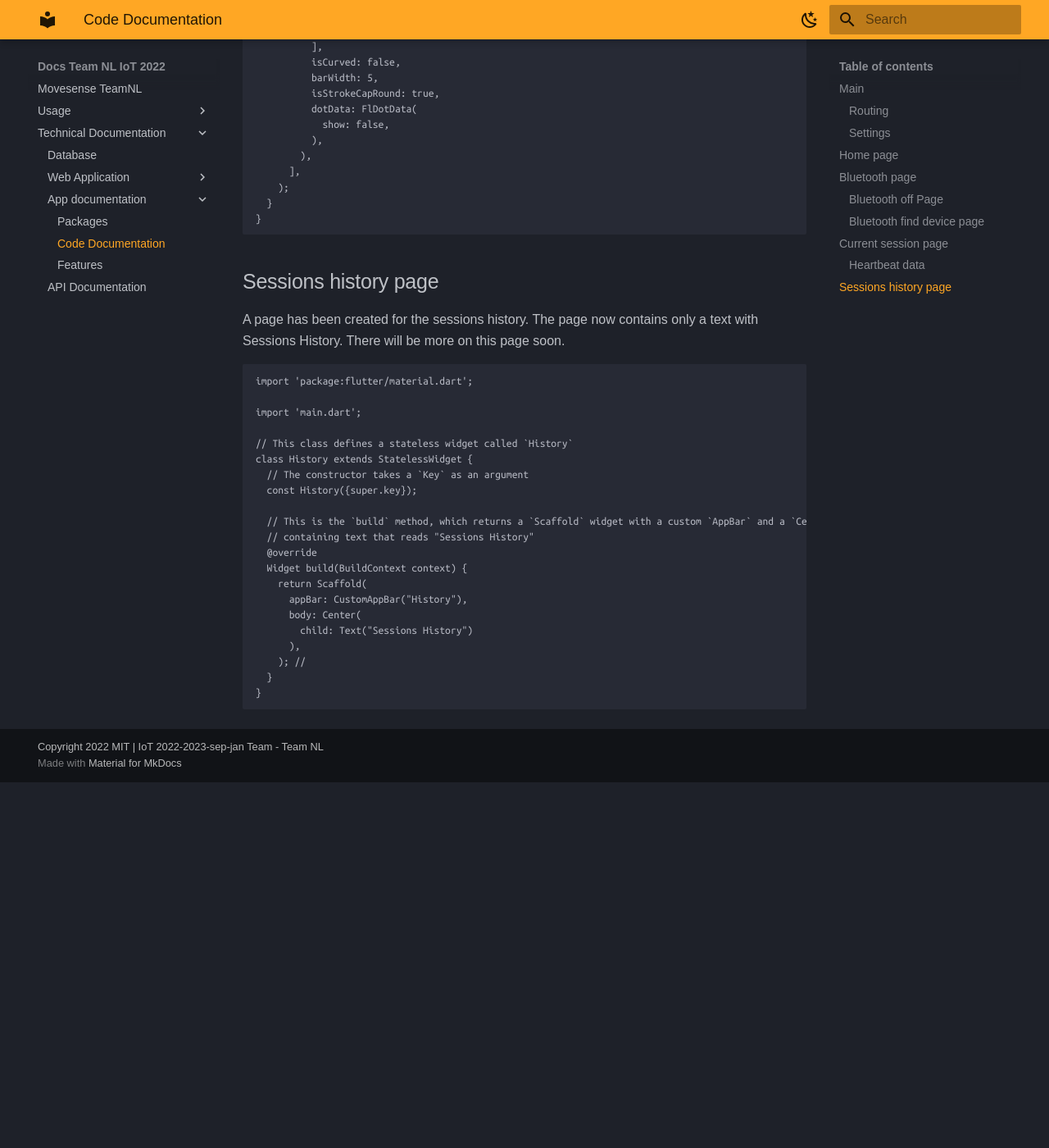
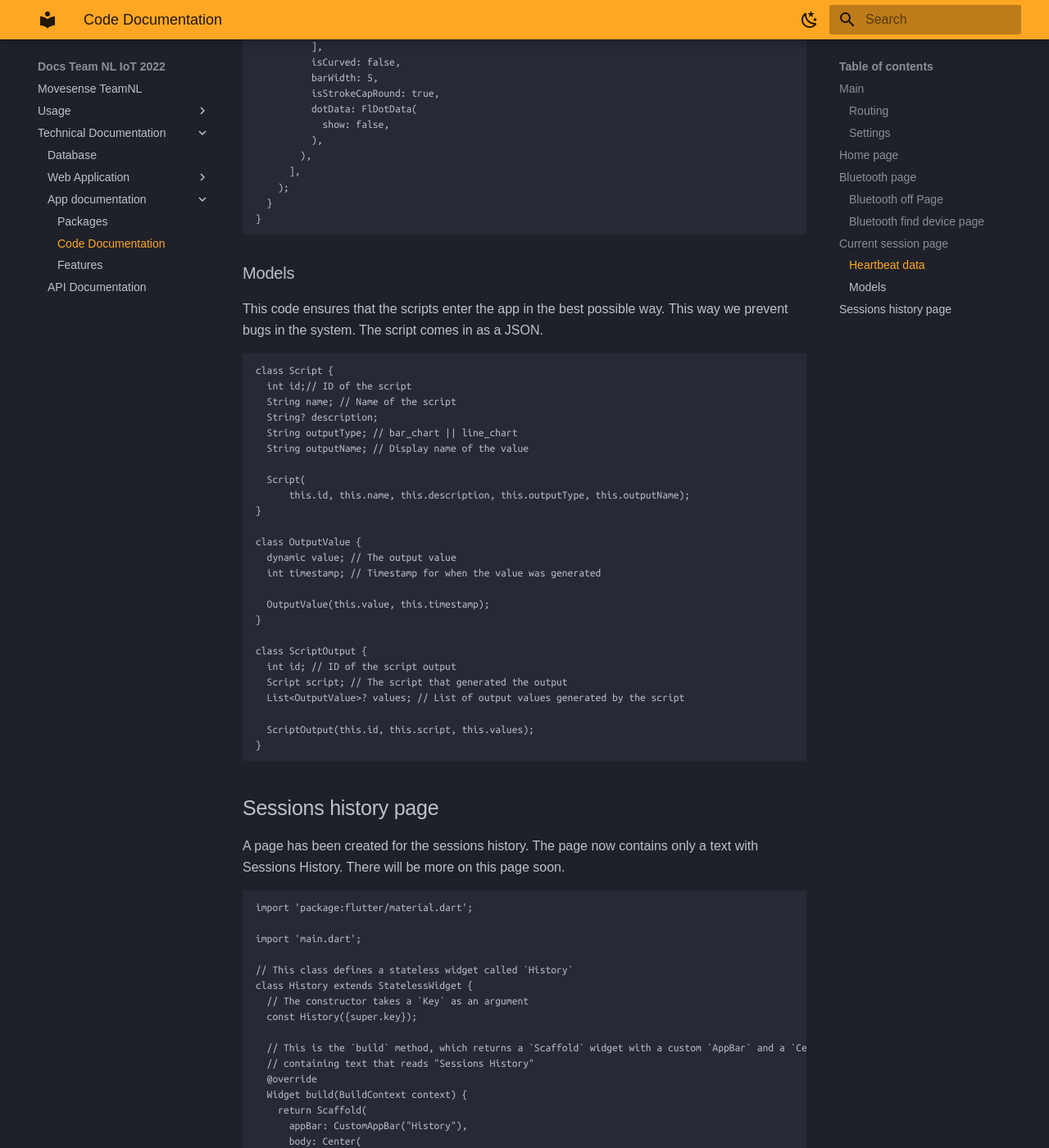
Before and after one commit to serg-and/team-nl-iot-2022, an MkDocs documentation site: the page built from docs/App/App-code-documentation.md, in a window 1280 px wide and 1400 px high, scrolled down 16441 px. Shown: the whole window at 82% size. Built offline with MkDocs 1.6.1 and Material for MkDocs 9.7.7, drawn with Linux system fonts in a browser that asks for light colours; some web fonts are replaced; before the commit the page ends 17395 px from its top, so only the background shows below that.

Commit message:
added the models code to the app-code-docu

````diff
--- a/docs/App/App-code-documentation.md
+++ b/docs/App/App-code-documentation.md
@@ -837,7 +837,37 @@ class HeartBeatDataGraph extends StatelessWidget {
 }
 
 ```
+### Models
+This code ensures that the scripts enter the app in the best possible way. This way we prevent bugs in the system. The script comes in as a JSON.
 
+```
+class Script {
+  int id;// ID of the script
+  String name; // Name of the script
+  String? description;
+  String outputType; // bar_chart || line_chart
+  String outputName; // Display name of the value
+
+  Script(
+      this.id, this.name, this.description, this.outputType, this.outputName);
+}
+
+class OutputValue {
+  dynamic value; // The output value
+  int timestamp; // Timestamp for when the value was generated
+
+  OutputValue(this.value, this.timestamp);
+}
+
+class ScriptOutput {
+  int id; // ID of the script output
+  Script script; // The script that generated the output
+  List<OutputValue>? values; // List of output values generated by the script
+
+  ScriptOutput(this.id, this.script, this.values);
+}
+
+```
 ## Sessions history page
 A page has been created for the sessions history. The page now contains only a text with Sessions History. There will be more on this page soon.
 
````
